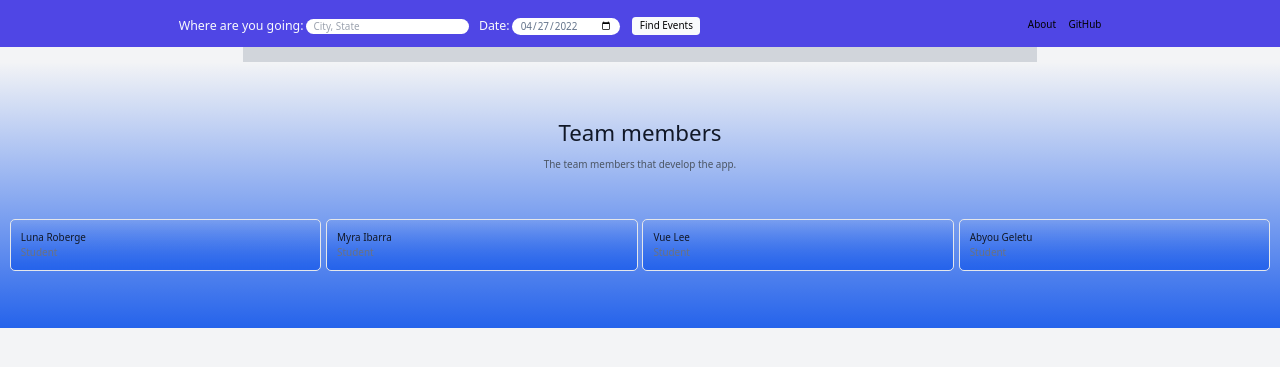
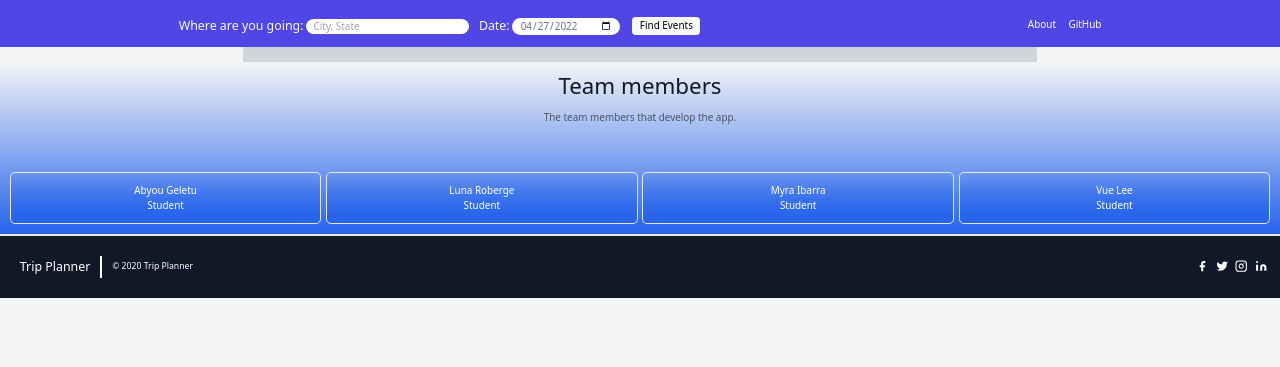
Before and after one commit to SnowLune/trip-planner, a plain HTML site: page index.html in a window 1280 px wide. Shown: the part 75-442 px from the top of the page. Drawn offline with nearby package versions, Linux system fonts and the light colour scheme.

Commit message:
Adding footer

```diff
--- a/index.html
+++ b/index.html
@@ -50,9 +50,9 @@
             Find Events
           </button>
         </form>
-        <div class="about">
-          <a href="#about" class="px-2 hover:text-white">About</a>
-          <a href="" class="px-2 hover:text-white">GitHub</a>
+        <div class="about text-white">
+          <a href="#about" class="px-2 hover:text-black">About</a>
+          <a href="" class="px-2 hover:text-black">GitHub</a>
         </div>
       </nav>
     </header>
@@ -106,7 +106,7 @@
     <section
       class="text-gray-600 body-font bg-gradient-to-t from-blue-600 w-full"
     >
-      <div class="container px-5 py-24 mx-auto">
+      <div class="container px-5 py-5 mx-auto">
         <div class="flex flex-col text-center w-full mb-20">
           <h1
             class="sm:text-4xl text-2xl font-medium title-font mb-4 text-gray-900"
@@ -122,11 +122,9 @@
             <div
               class="h-full flex items-center border p-4 rounded-lg bg-gradient-to-t"
             >
-              <div class="flex-grow">
-                <h2 class="text-gray-900 title-font font-small">
-                  Luna Roberge
-                </h2>
-                <p class="text-gray-500">Student</p>
+              <div class="flex-grow text-center">
+                <h2 class="text-white title-font font-small">Abyou Geletu</h2>
+                <p class="text-white">Student</p>
               </div>
             </div>
           </div>
@@ -135,11 +133,9 @@
             <div
               class="h-full flex items-center border p-4 rounded-lg bg-gradient-to-t"
             >
-              <div class="flex-grow">
-                <h2 class="text-gray-900 title-font font-medium">
-                  Myra Ibarra
-                </h2>
-                <p class="text-gray-500">Student</p>
+              <div class="flex-grow text-center">
+                <h2 class="text-white title-font font-medium">Luna Roberge</h2>
+                <p class="text-white">Student</p>
               </div>
             </div>
           </div>
@@ -147,9 +143,9 @@
             <div
               class="h-full flex items-center border p-4 rounded-lg bg-gradient-to-t"
             >
-              <div class="flex-grow">
-                <h2 class="text-gray-900 title-font font-medium">Vue Lee</h2>
-                <p class="text-gray-500">Student</p>
+              <div class="flex-grow text-center">
+                <h2 class="text-white title-font font-medium">Myra Ibarra</h2>
+                <p class="text-white">Student</p>
               </div>
             </div>
           </div>
@@ -157,18 +153,99 @@
             <div
               class="h-full flex items-center border p-4 rounded-lg bg-gradient-to-t"
             >
-              <div class="flex-grow">
-                <h2 class="text-gray-900 title-font font-medium">
-                  Abyou Geletu
-                </h2>
-                <p class="text-gray-500">Student</p>
+              <div class="flex-grow text-center">
+                <h2 class="text-white title-font font-medium">Vue Lee</h2>
+                <p class="text-white">Student</p>
               </div>
             </div>
           </div>
         </div>
       </div>
     </section>
-    <footer></footer>
+    <footer
+      class="flex justify-center border-t-2 w-full bg-gray-900 sticky bottom-0"
+    >
+      <div
+        class="container px-5 py-8 mx-auto flex items-center sm:flex-row flex-col text-white"
+      >
+        <a
+          class="flex title-font font-medium items-center md:justify-start justify-center text-Slate-50"
+        >
+          <!-- Add logo -->
+          <span class="ml-3 text-xl">Trip Planner</span>
+        </a>
+        <p
+          class="text-sm text-Slate-50 sm:ml-4 sm:pl-4 sm:border-l-2 sm:border-white sm:py-2 sm:mt-0 mt-4 text-Slate-50"
+        >
+          © 2020 Trip Planner
+        </p>
+        <span
+          class="inline-flex sm:ml-auto sm:mt-0 mt-4 justify-center sm:justify-start"
+        >
+          <a class="text-Slate-50">
+            <svg
+              fill="currentColor"
+              stroke-linecap="round"
+              stroke-linejoin="round"
+              stroke-width="2"
+              class="w-5 h-5"
+              viewBox="0 0 24 24"
+            >
+              <path
+                d="M18 2h-3a5 5 0 00-5 5v3H7v4h3v8h4v-8h3l1-4h-4V7a1 1 0 011-1h3z"
+              ></path>
+            </svg>
+          </a>
+          <a class="ml-3 text-Slate-50">
+            <svg
+              fill="currentColor"
+              stroke-linecap="round"
+              stroke-linejoin="round"
+              stroke-width="2"
+              class="w-5 h-5"
+              viewBox="0 0 24 24"
+            >
+              <path
+                d="M23 3a10.9 10.9 0 01-3.14 1.53 4.48 4.48 0 00-7.86 3v1A10.66 10.66 0 013 4s-4 9 5 13a11.64 11.64 0 01-7 2c9 5 20 0 20-11.5a4.5 4.5 0 00-.08-.83A7.72 7.72 0 0023 3z"
+              ></path>
+            </svg>
+          </a>
+          <a class="ml-3 text-Slate-50">
+            <svg
+              fill="none"
+              stroke="currentColor"
+              stroke-linecap="round"
+              stroke-linejoin="round"
+              stroke-width="2"
+              class="w-5 h-5"
+              viewBox="0 0 24 24"
+            >
+              <rect width="20" height="20" x="2" y="2" rx="5" ry="5"></rect>
+              <path
+                d="M16 11.37A4 4 0 1112.63 8 4 4 0 0116 11.37zm1.5-4.87h.01"
+              ></path>
+            </svg>
+          </a>
+          <a class="ml-3 text-Slate-50">
+            <svg
+              fill="currentColor"
+              stroke="currentColor"
+              stroke-linecap="round"
+              stroke-linejoin="round"
+              stroke-width="0"
+              class="w-5 h-5"
+              viewBox="0 0 24 24"
+            >
+              <path
+                stroke="none"
+                d="M16 8a6 6 0 016 6v7h-4v-7a2 2 0 00-2-2 2 2 0 00-2 2v7h-4v-7a6 6 0 016-6zM2 9h4v12H2z"
+              ></path>
+              <circle cx="4" cy="4" r="2" stroke="none"></circle>
+            </svg>
+          </a>
+        </span>
+      </div>
+    </footer>
 
     <script src="./assets/js/key.js"></script>
     <script src="./assets/js/script.js"></script>
```
